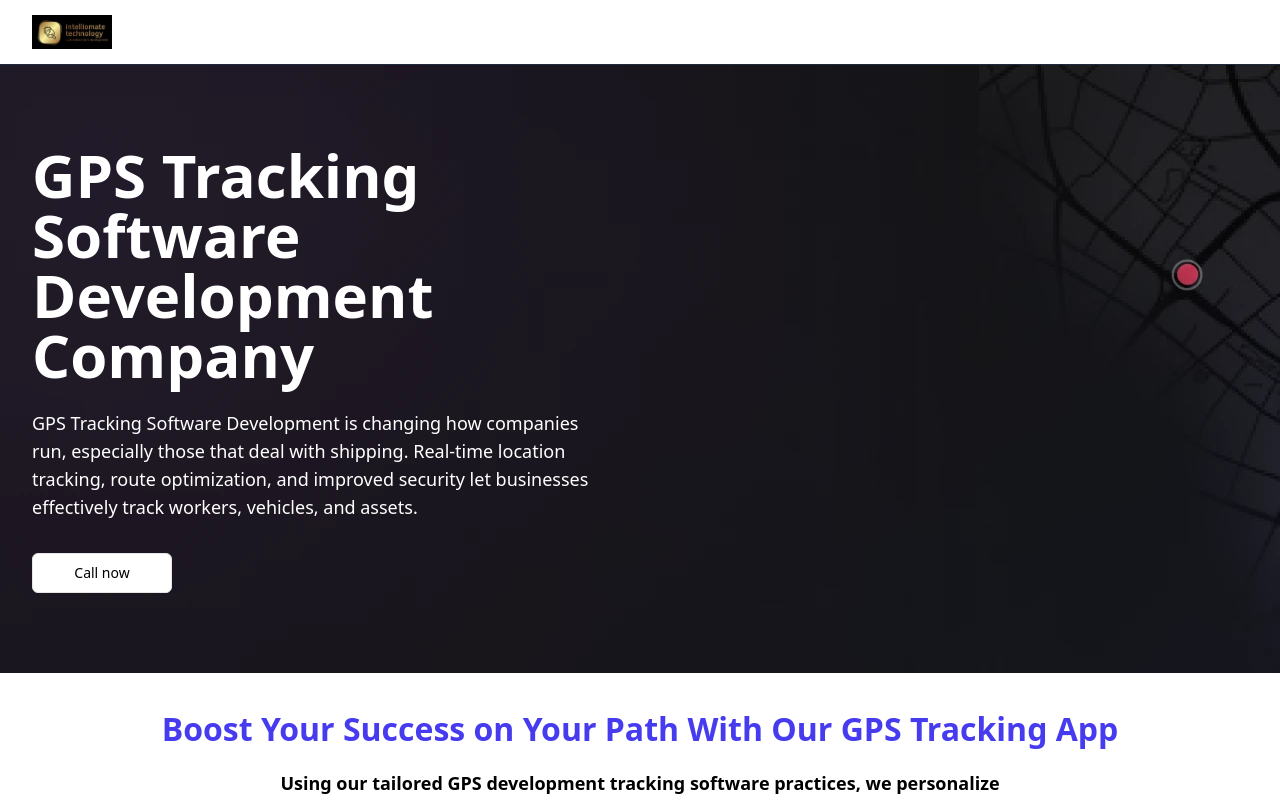
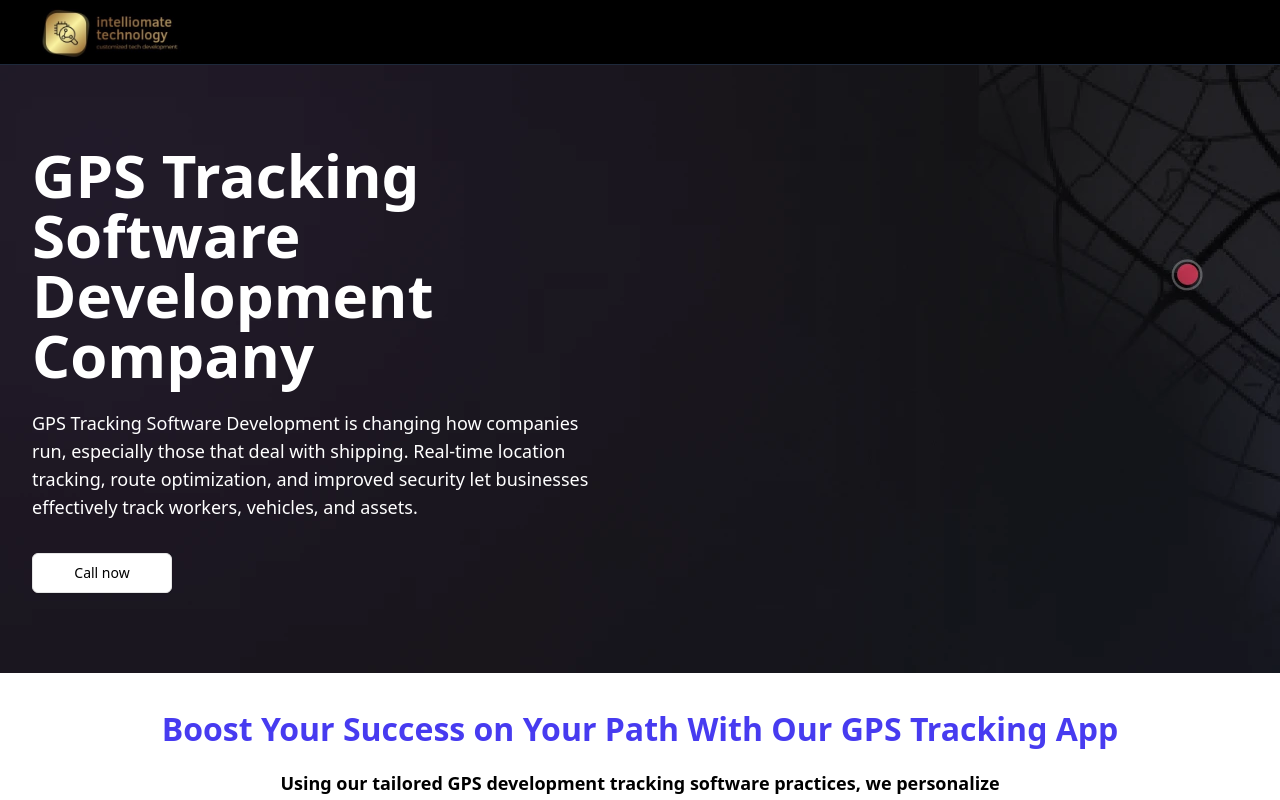
Before and after one commit to theskolar/intelliomate, a Next.js app: page / in a window 1280 px wide. Shown: the top 800 px of the page. Built offline with nearby package versions, Linux system fonts and the light colour scheme.

Commit message:
header logo

```diff
--- a/components/Header.tsx
+++ b/components/Header.tsx
@@ -6,13 +6,13 @@ import Link from "next/link";
 
 const Header = () => {
   return (
-    <header className="sticky top-0 z-50 border-b border-slate-800 bg-white  backdrop-blur">
+    <header className="sticky top-0 z-50 border-b border-slate-800 bg-black  backdrop-blur">
       <div className="container flex h-16 items-center justify-between">
         {/* <Link className="flex items-center gap-2"> */}
         {/* <img src="/logo3.jpg" alt="TIMS Logo" width={120} height={40} /> */}
         {/* </Link> */}
         <Link href="/">
-          <img src="/mainlogo.jpg" alt="logo" width={80} height={80} />
+          <img src="/mainlogo.jpg" alt="logo" className="w-auto h-16" />
         </Link>
         {/* <MainNav />
         <Button
```
